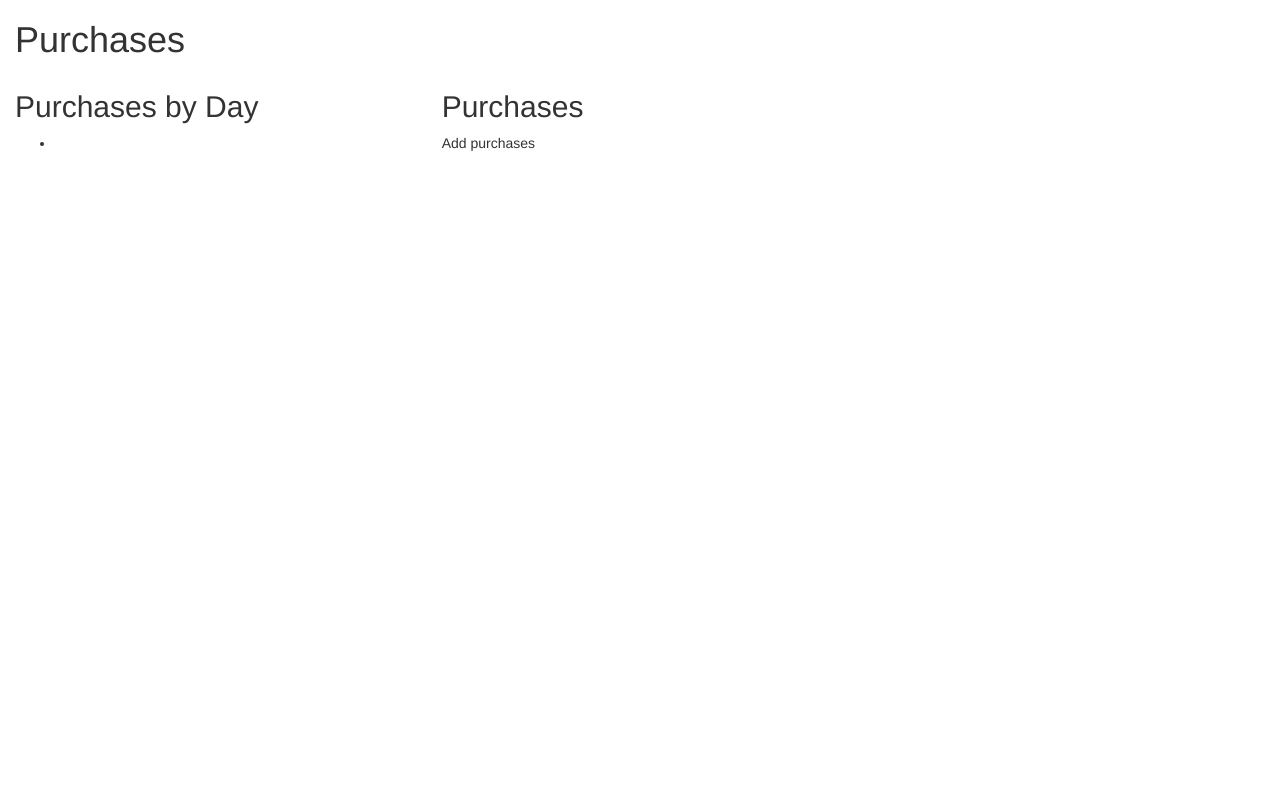
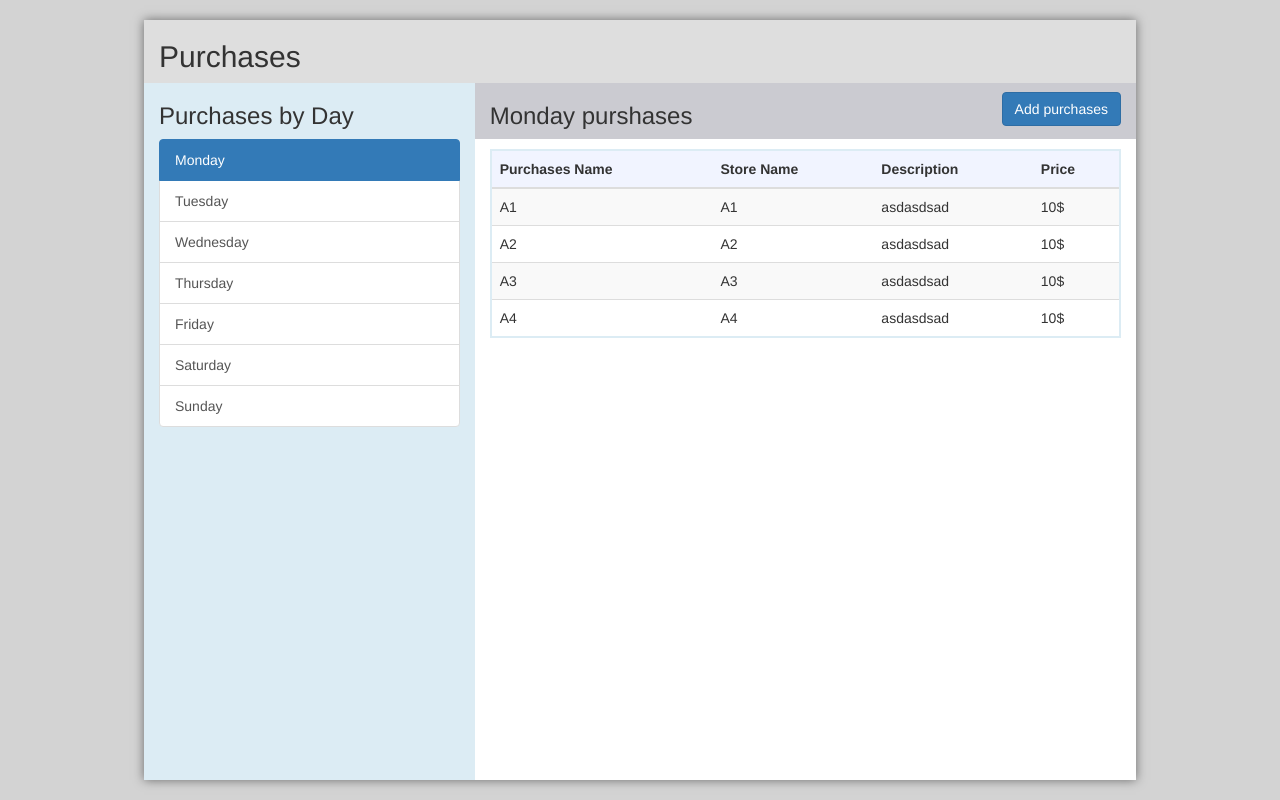
Before and after one commit to bigunaleksej/TaskManager, a website: page index.html at #/tasks/edit in a window 1280 px wide. Drawn offline with nearby package versions, Linux system fonts and the light colour scheme; some packages are replaced by stand-ins of ours.

Commit message:
Changed app skeleton, added min styling, route logic

```diff
--- /dev/null
+++ b/API/data.json
@@ -0,0 +1,184 @@
+{
+  "Monday": [
+    {
+      "name": "A1",
+      "store": "A1",
+      "description": "asdasdsad",
+      "price": "10$"
+    },
+    {
+      "name": "A2",
+      "store": "A2",
+      "description": "asdasdsad",
+      "price": "10$"
+    },
+    {
+      "name": "A3",
+      "store": "A3",
+      "description": "asdasdsad",
+      "price": "10$"
+    },
+    {
+      "name": "A4",
+      "store": "A4",
+      "description": "asdasdsad",
+      "price": "10$"
+    }
+  ],
+  "Tuesday": [
+    {
+      "name": "A1",
+      "store": "A1",
+      "description": "tuesday",
+      "price": "10$"
+    },
+    {
+      "name": "A2",
+      "store": "A2",
+      "description": "asdasdsad",
+      "price": "10$"
+    },
+    {
+      "name": "A3",
+      "store": "A3",
+      "description": "asdasdsad",
+      "price": "10$"
+    },
+    {
+      "name": "A4",
+      "store": "A4",
+      "description": "asdasdsad",
+      "price": "10$"
+    }
+  ],
+  "Wednesday": [
+    {
+      "name": "A1",
+      "store": "A1",
+      "description": "wednesday",
+      "price": "10$"
+    },
+    {
+      "name": "A2",
+      "store": "A2",
+      "description": "asdasdsad",
+      "price": "10$"
+    },
+    {
+      "name": "A3",
+      "store": "A3",
+      "description": "asdasdsad",
+      "price": "10$"
+    },
+    {
+      "name": "A4",
+      "store": "A4",
+      "description": "asdasdsad",
+      "price": "10$"
+    }
+  ],
+  "Thursday": [
+    {
+      "name": "A1",
+      "store": "A1",
+      "description": "thursday",
+      "price": "10$"
+    },
+    {
+      "name": "A2",
+      "store": "A2",
+      "description": "asdasdsad",
+      "price": "10$"
+    },
+    {
+      "name": "A3",
+      "store": "A3",
+      "description": "asdasdsad",
+      "price": "10$"
+    },
+    {
+      "name": "A4",
+      "store": "A4",
+      "description": "asdasdsad",
+      "price": "10$"
+    }
+  ],
+  "Friday": [
+    {
+      "name": "A1",
+      "store": "A1",
+      "description": "friday",
+      "price": "10$"
+    },
+    {
+      "name": "A2",
+      "store": "A2",
+      "description": "asdasdsad",
+      "price": "10$"
+    },
+    {
+      "name": "A3",
+      "store": "A3",
+      "description": "asdasdsad",
+      "price": "10$"
+    },
+    {
+      "name": "A4",
+      "store": "A4",
+      "description": "asdasdsad",
+      "price": "10$"
+    }
+  ],
+  "Saturday": [
+    {
+      "name": "A1",
+      "store": "A1",
+      "description": "satuday",
+      "price": "10$"
+    },
+    {
+      "name": "A2",
+      "store": "A2",
+      "description": "asdasdsad",
+      "price": "10$"
+    },
+    {
+      "name": "A3",
+      "store": "A3",
+      "description": "asdasdsad",
+      "price": "10$"
+    },
+    {
+      "name": "A4",
+      "store": "A4",
+      "description": "asdasdsad",
+      "price": "10$"
+    }
+  ],
+  "Sunday": [
+    {
+      "name": "A1",
+      "store": "A1",
+      "description": "sunday",
+      "price": "10$"
+    },
+    {
+      "name": "A2",
+      "store": "A2",
+      "description": "asdasdsad",
+      "price": "10$"
+    },
+    {
+      "name": "A3",
+      "store": "A3",
+      "description": "asdasdsad",
+      "price": "10$"
+    },
+    {
+      "name": "A4",
+      "store": "A4",
+      "description": "asdasdsad",
+      "price": "10$"
+    }
+  ]
+}
--- a/index.html
+++ b/index.html
@@ -4,6 +4,7 @@
   <meta charset="UTF-8">
   <title></title>
   <link rel="stylesheet" href="bower_components/bootstrap/dist/css/bootstrap.css"/>
+  <link rel="stylesheet" href="styles/main.css"/>
 
   <script src="bower_components/angular/angular.js"></script>
   <script src="bower_components/ui-router/release/angular-ui-router.js"></script>
@@ -11,12 +12,13 @@
   <script src="bower_components/bootstrap/dist/js/bootstrap.js"></script>
 
 
-  <script src="js/app.module.js"></script>
-  <script src="js/app.config.js"></script>
-  <script src="js/layout/TaskManagerController.js"></script>
-  <script src="js/AddEditTaskDialog/AddEditTaskDialogController.js"></script>
+  <script src="scripts/app.js"></script>
+  <script src="scripts/controllers/TaskManagerCtrl.js"></script>
+  <script src="scripts/controllers/AddEditTaskDialogCtrl.js"></script>
+  <script src="scripts/services/Tasks.js"></script>
 </head>
 <body ng-app="App">
-  <div ui-view></div>
+  <div class="main-wrapper" ui-view>
+  </div>
 </body>
 </html>
--- a/js/AddEditTaskDialog/AddEditTaskDialogController.js
+++ /dev/null
@@ -1,10 +0,0 @@
-App.controller('AddEditTaskDialogController', AddEditTaskDialogController);
-
-AddEditTaskDialogController.$inject = ['$scope'];
-
-/* @ngInject */
-function AddEditTaskDialogController($scope) {
-    $scope.title = 'Add asdasddasdas';
-
-
-}
--- a/js/app.config.js
+++ /dev/null
@@ -1,15 +0,0 @@
-App.config(function ($stateProvider, $urlRouterProvider){
-    $urlRouterProvider.otherwise('/tasks');
-
-    $stateProvider
-        .state('tasks', {
-            url: '/tasks',
-            templateUrl: 'js/layout/TaskManager.html',
-            controller: 'TaskManagerController'
-        })
-        .state('tasks.edit', {
-            url: '/edit',
-            templateUrl: 'js/AddEditTaskDialog/AddEditTaskDialog.html',
-            controller: 'AddEditTaskDialogController'
-        })
-});
--- a/js/app.module.js
+++ /dev/null
@@ -1,5 +0,0 @@
-'use strict';
-
-var App = angular.module('App', [
-    'ui.router',
-]);
--- a/js/layout/TaskManager.html
+++ /dev/null
@@ -1,18 +0,0 @@
-<div class="container-fluid">
-  <h1>Purchases</h1>
-  <div class="row">
-    <div class="col-xs-12 col-md-4">
-      <h2>Purchases by Day</h2>
-      <ul>
-        <li></li>
-      </ul>
-    </div>
-
-    <div class="col-xs-12 col-md-8">
-      <h2>{{ day }} Purchases</h2>
-      <div ui-sref=".edit">Add purchases</div>
-    </div>
-
-  </div>
-  <div ui-view></div>
-</div>
--- a/js/layout/TaskManagerController.js
+++ /dev/null
@@ -1,10 +0,0 @@
-App.controller('TaskManagerController', TaskManagerController);
-
-TaskManagerController.$inject = ['$scope'];
-
-/* @ngInject */
-function TaskManagerController($scope) {
-    $scope.title = '1111111111111111';
-
-
-}
--- /dev/null
+++ b/scripts/app.js
@@ -0,0 +1,21 @@
+'use strict';
+
+var App = angular.module('App', [
+    'ui.router'
+]);
+
+App.config(function ($stateProvider, $urlRouterProvider){
+    $urlRouterProvider.otherwise('/tasks');
+
+    $stateProvider
+        .state('tasks', {
+            url: '/tasks',
+            templateUrl: 'templates/TaskManager.html',
+            controller: 'TaskManagerCtrl'
+        })
+        .state('tasks.edit', {
+            url: '/edit',
+            templateUrl: 'templates/AddEditTaskDialog.html',
+            controller: 'AddEditTaskDialogCtrl'
+        })
+});
--- /dev/null
+++ b/scripts/controllers/AddEditTaskDialogCtrl.js
@@ -0,0 +1,10 @@
+App.controller('AddEditTaskDialogCtrl', AddEditTaskDialogCtrl);
+
+AddEditTaskDialogCtrl.$inject = ['$scope'];
+
+/* @ngInject */
+function AddEditTaskDialogCtrl($scope) {
+    $scope.title = 'Add asdasddasdas';
+
+
+}
--- /dev/null
+++ b/scripts/controllers/TaskManagerCtrl.js
@@ -0,0 +1,31 @@
+(function () {
+    App.controller('TaskManagerCtrl', [
+            '$scope',
+            'Tasks',
+            TaskManagerCtrl
+        ]);
+
+    function TaskManagerCtrl($scope, Tasks) {
+        $scope.days = ['Monday', 'Tuesday', 'Wednesday', 'Thursday', 'Friday', 'Saturday', 'Sunday'];
+        $scope.selectedDay = 0;
+        setPurchases($scope.days[$scope.selectedDay]);
+
+        $scope.setItem = function(index){
+            $scope.selectedDay = index;
+            setPurchases($scope.days[$scope.selectedDay])
+        };
+
+        $scope.addTask = function() {
+            console.info('modal');
+            $('.modal').modal()
+        }
+
+        function setPurchases(day) {
+            Tasks.get().then(function(response){
+                $scope.purchases = response[day];
+            });
+        }
+
+
+    }
+})();
--- /dev/null
+++ b/scripts/services/Tasks.js
@@ -0,0 +1,20 @@
+(function () {
+    App.factory('Tasks', [
+        '$http',
+        tasks
+    ]);
+
+    function tasks($http) {
+        var service = {
+            get: getTasks
+        };
+
+        return service;
+
+        function getTasks() {
+            return $http.get('API/data.json').then(function(response){
+                return response.data;
+            });;
+        }
+    }
+})();
--- /dev/null
+++ b/styles/main.less
@@ -0,0 +1,58 @@
+body {
+  background-color: lightgray;
+}
+
+.main-wrapper {
+  height: 100vh;
+  width: 992px;
+  margin: 0 auto;
+}
+
+.task-manager {
+  height: 95vh;
+  position: relative;
+  top: 50%;
+  transform: translateY(-50%);
+  background-color: #FFF;
+  box-shadow: 0 0 10px rgba(0,0,0,0.5);
+  .header {
+    background-color: #DEDEDE;
+  }
+
+  .body-wrapper {
+    position: absolute;
+    left: 15px;
+    bottom: 0;
+    top: 63px;
+    right: 15px;
+
+    .sidebar, .content {
+      height: 100%;
+    }
+
+    .sidebar {
+      background-color: #DCECF4;
+    }
+
+    .content {
+      .content-header {
+        background-color: #CBCBD1;
+        padding: 0 15px;
+        button[type="button"] {
+          margin: 9px 0;
+        }
+      }
+    }
+    .table-wrapper {
+      margin-top: 10px;
+      border: 2px solid #DCECF4;
+      table {
+        margin-bottom: 0;
+        thead {
+          background-color: #F1F4FF;
+        }
+      }
+    }
+  }
+
+}
--- /dev/null
+++ b/templates/TaskManager.html
@@ -0,0 +1,51 @@
+<div class="container-fluid task-manager">
+  <div class="row header">
+    <div class="col-xs-12 col-md-12">
+      <h2>Purchases</h2>
+    </div>
+  </div>
+  <div class="row body-wrapper">
+    <div class="col-xs-12 col-md-4 sidebar">
+      <h3>Purchases by Day</h3>
+      <div class="list-group">
+        <button type="button" class="list-group-item"
+                ng-repeat="day in days"
+                ng-click="setItem($index)"
+                ng-class="{ active: $index === selectedDay }">
+          {{ day }}
+        </button>
+      </div>
+    </div>
+
+    <div class="col-xs-12 col-md-8 content">
+      <div class="row content-header">
+          <h3 class="pull-left">{{ days[selectedDay] }} purshases</h3>
+          <button type="button" class="btn btn-primary pull-right"
+                  ng-click="addTask()">
+            Add purchases
+          </button>
+      </div>
+      <div class="table-wrapper">
+        <table class="table table-striped">
+          <thead>
+          <tr>
+            <th>Purchases Name</th>
+            <th>Store Name</th>
+            <th>Description</th>
+            <th>Price</th>
+          </tr>
+          </thead>
+          <tbody>
+          <tr ng-repeat="purchas in purchases">
+            <td>{{ purchas.name }}</td>
+            <td>{{ purchas.store }}</td>
+            <td>{{ purchas.description }}</td>
+            <td>{{ purchas.price }}</td>
+          </tr>
+          </tbody>
+        </table>
+      </div>
+    </div>
+  </div>
+</div>
+<div ui-view id="myModal"></div>
```
Also changed, not shown: js/AddEditTaskDialog/AddEditTaskDialog.html (deleted, +0 -1 lines), templates/AddEditTaskDialog.html (added, +19 -0 lines), js/directives.js (deleted), styles/main.css (added).
